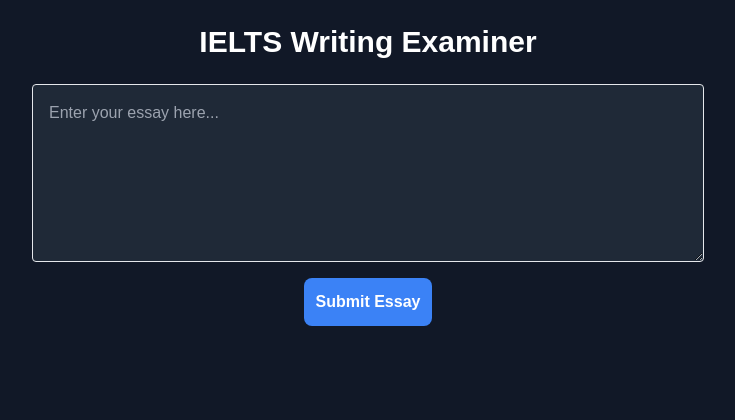
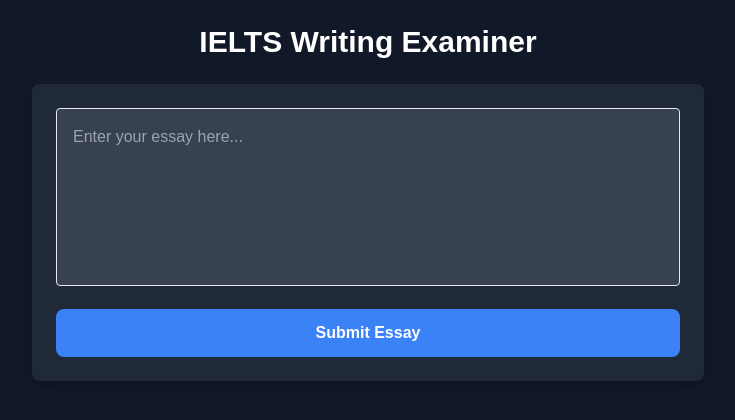
Before and after one commit to lf2foce/nextfast, a Next.js app: page / in a window 1280 px wide. Shown: the top 420 px of the page, without its empty margins (272-1007 px from the left). Built offline with nearby package versions, Linux system fonts and the light colour scheme.

Commit message:
styling: q :q

```diff
--- a/app/page.tsx
+++ b/app/page.tsx
@@ -26,22 +26,24 @@
     return (
         <div className="min-h-screen bg-gray-900 text-white flex flex-col items-center p-6">
             <h1 className="text-3xl font-bold mb-6">IELTS Writing Examiner</h1>
+            <div className="w-full max-w-2xl bg-gray-800 p-6 rounded-lg shadow-lg">
                 <textarea
-                className="w-full max-w-2xl p-4 border rounded bg-gray-800 text-white"
+                    className="w-full p-4 border rounded bg-gray-700 text-white resize-none"
                     rows="6"
                     placeholder="Enter your essay here..."
                     value={essay}
                     onChange={(e) => setEssay(e.target.value)}
                 />
                 <button
-                className="mt-4 p-3 bg-blue-500 hover:bg-blue-600 text-white rounded-lg font-semibold"
+                    className="mt-4 w-full p-3 bg-blue-500 hover:bg-blue-600 text-white rounded-lg font-semibold"
                     onClick={handleSubmit}
                     disabled={loading}
                 >
                     {loading ? "Evaluating..." : "Submit Essay"}
                 </button>
+            </div>
             {response && (
-                <div className="mt-6 w-full max-w-2xl border p-6 rounded bg-gray-800">
+                <div className="mt-6 w-full max-w-2xl bg-gray-800 p-6 rounded-lg shadow-lg">
                     <h2 className="text-xl font-semibold mb-4">Results:</h2>
                     <div className="grid grid-cols-2 gap-4">
                         {Object.entries(response.scores || {}).map(([criteria, score]) => (
```
Lines whose indentation alone changed are shown as unchanged.
